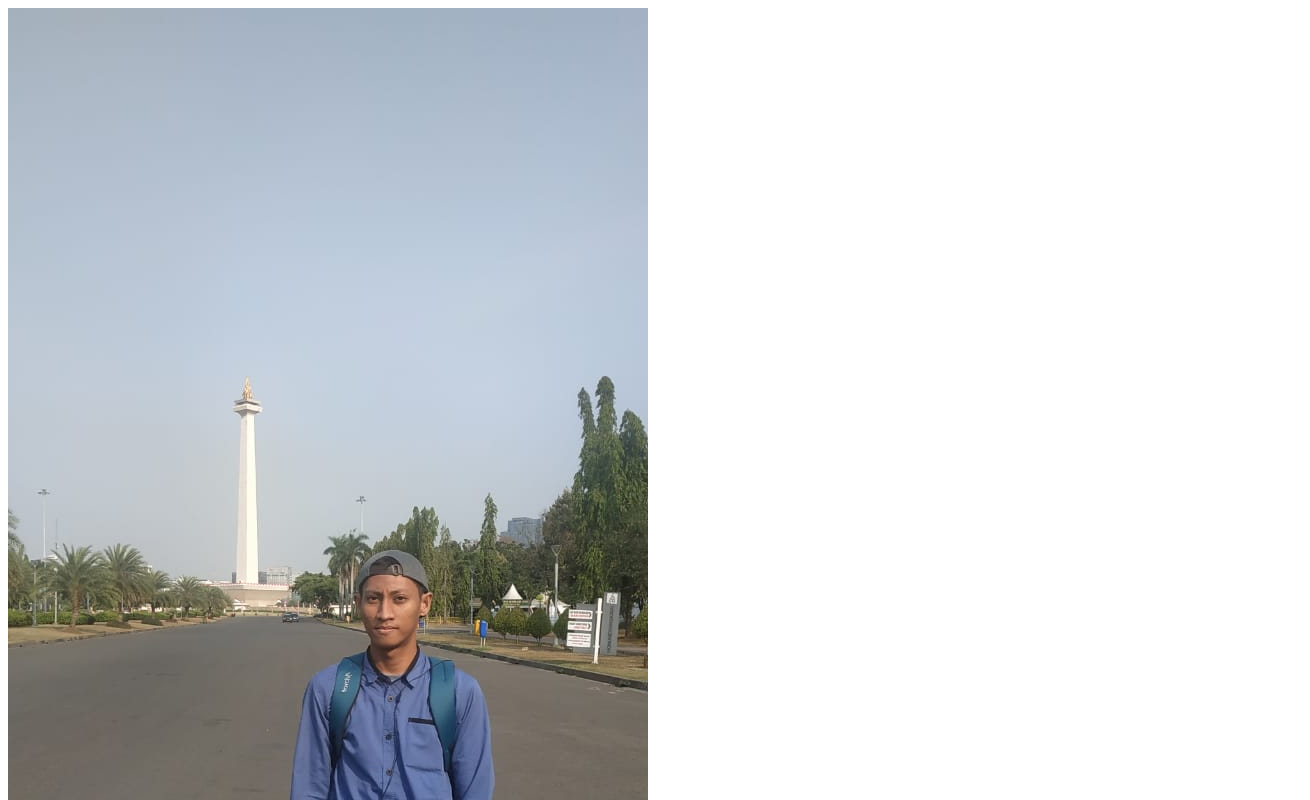
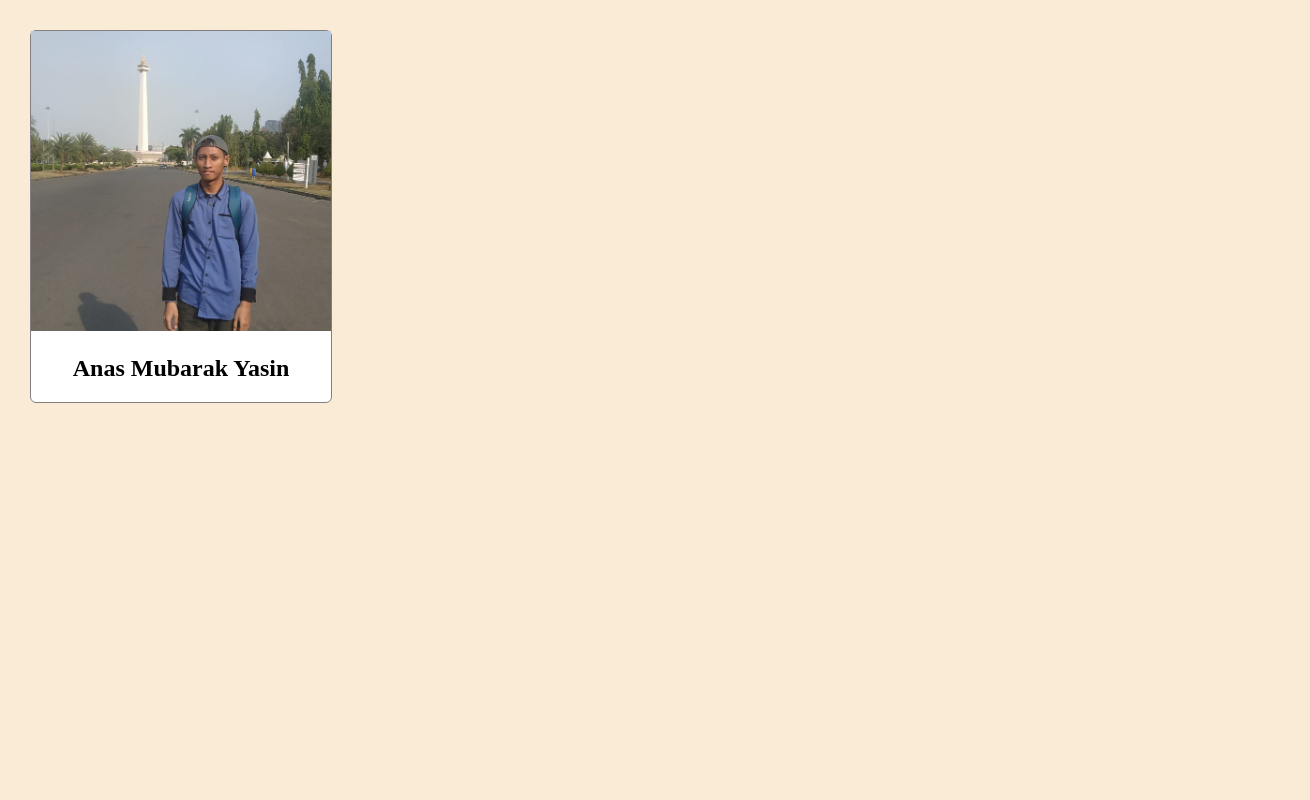
Before and after one commit to anasUin/anas_60900118020, a plain HTML site: page index.html in a window 1280 px wide. Shown: the top 800 px of the page, 1310 px wide, since content can reach past the window. Drawn offline with Linux system fonts and the light colour scheme.

Commit message:
Added initial style.css to style the profile

```diff
--- a/index.html
+++ b/index.html
@@ -4,6 +4,7 @@
   <meta charset="UTF-8">
   <meta name="viewport" content="width=device-width, initial-scale=1.0">
   <title>Document</title>
+  <link rel="stylesheet" href="style.css">
 </head>
 <body>
   <div id="profile-container">
--- /dev/null
+++ b/style.css
@@ -0,0 +1,23 @@
+body {
+  width: 100%;
+  margin: 30px;
+  background-color: antiquewhite;
+}
+
+#profile-container {
+  max-width: 300px;
+  background-color: white;
+  border: 1px solid gray;
+  border-radius: 6px;
+}
+
+#profile-image {
+  width: 100%;
+  height: 300px;
+  -o-object-fit: cover;
+     object-fit: cover;
+}
+
+#profile-name {
+  text-align: center;
+}
```
